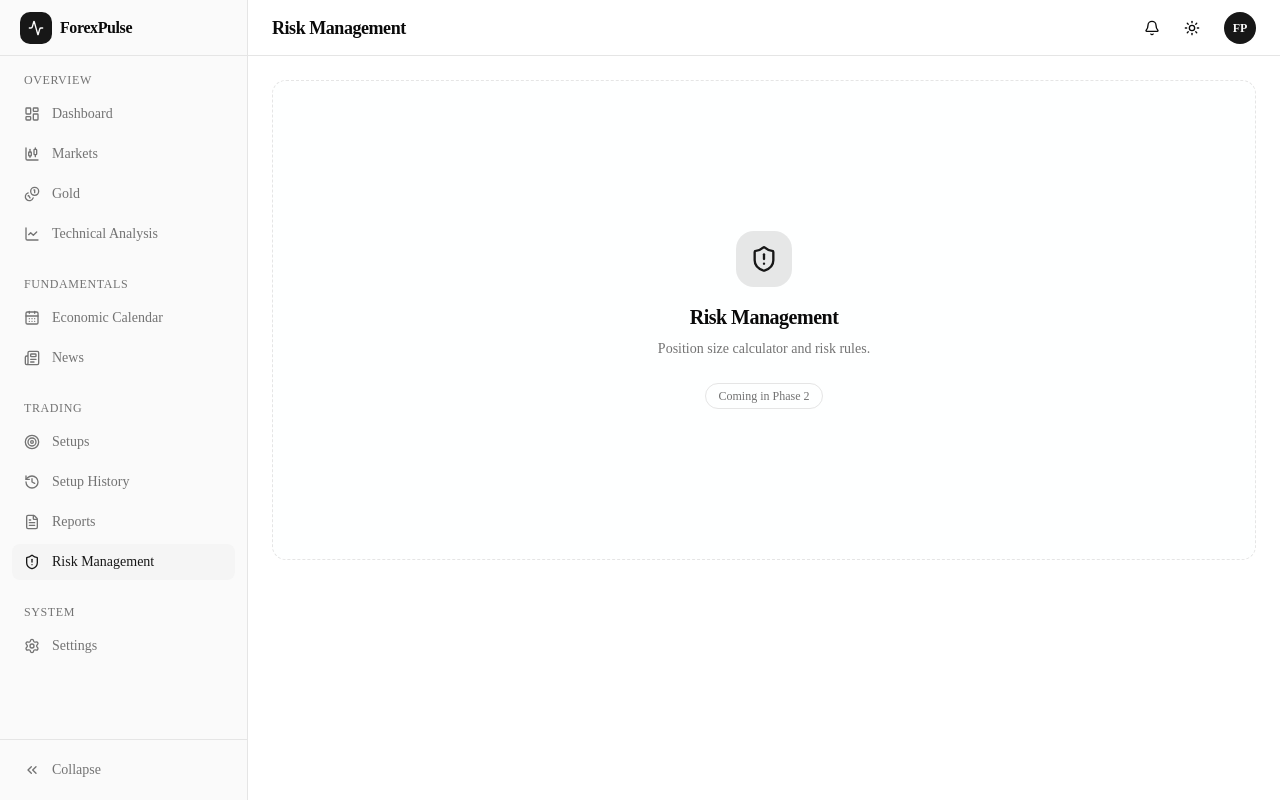
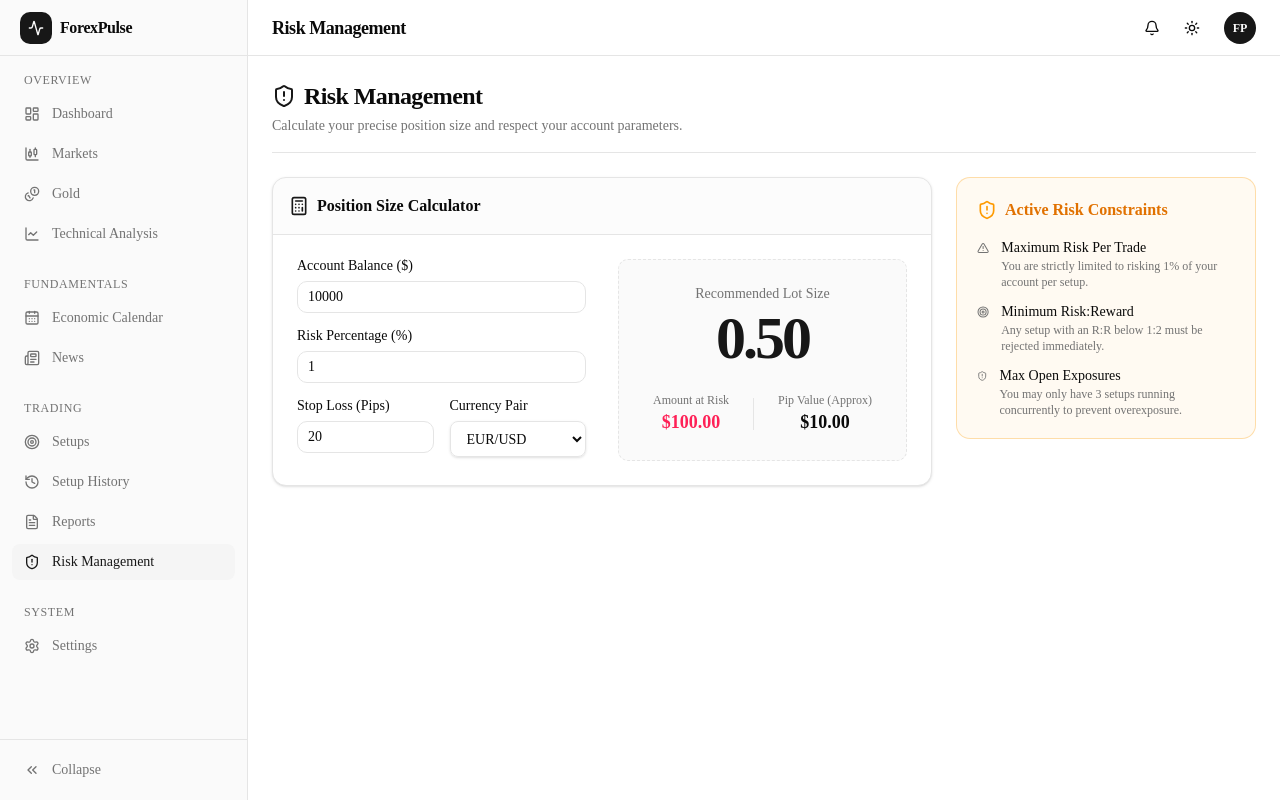
Before and after one commit to Cherubin-Hub/forex-pulse, a Next.js app: page /risk in a window 1280 px wide. Built offline with nearby package versions, Linux system fonts and the light colour scheme.

Commit message:
The Interactive Calculator

```diff
--- a/app/(dashboard)/risk/page.tsx
+++ b/app/(dashboard)/risk/page.tsx
@@ -1,13 +1,33 @@
 import { ShieldAlert } from "lucide-react";
-import { PagePlaceholder } from "@/components/shared/PagePlaceholder";
+import { PositionCalculator } from "@/components/risk/PositionCalculator";
+import { RiskRulesCard } from "@/components/risk/RiskRulesCard";
 
 export default function RiskPage() {
   return (
-    <PagePlaceholder
-      icon={ShieldAlert}
-      title="Risk Management"
-      description="Position size calculator and risk rules."
-      phase="Phase 2"
-    />
+    <div className="space-y-6 max-w-5xl">
+      <div className="flex items-center justify-between border-b border-border pb-4">
+        <div>
+          <h2 className="text-2xl font-bold tracking-tight flex items-center gap-2">
+            <ShieldAlert className="h-6 w-6 text-primary" />
+            Risk Management
+          </h2>
+          <p className="text-sm text-muted-foreground mt-1">
+            Calculate your precise position size and respect your account parameters.
+          </p>
+        </div>
+      </div>
+
+      <div className="grid gap-6 lg:grid-cols-[1fr_300px]">
+        {/* Main Calculator Area */}
+        <div className="space-y-6">
+          <PositionCalculator />
+        </div>
+
+        {/* Sidebar Constraints Area */}
+        <div className="space-y-6">
+          <RiskRulesCard />
+        </div>
+      </div>
+    </div>
   );
 }
--- a/components/providers/SettingsProvider.tsx
+++ b/components/providers/SettingsProvider.tsx
@@ -1,6 +1,6 @@
 "use client";
 
-import { createContext, useCallback, useEffect, useMemo, useState, type ReactNode } from "react";
+import { createContext, useContext, useCallback, useEffect, useMemo, useState, type ReactNode } from "react";
 import type { UserSettings } from "@/lib/schemas/settings";
 import { DEFAULT_SETTINGS } from "@/lib/constants/settings";
 import { clearSettings, loadSettings, saveSettings } from "@/lib/storage/settingsStorage";
@@ -41,3 +41,11 @@ export function SettingsProvider({ children }: { children: ReactNode }) {
 
   return <SettingsContext.Provider value={value}>{children}</SettingsContext.Provider>;
 }
+
+export function useSettings() {
+  const context = useContext(SettingsContext);
+  if (!context) {
+    throw new Error("useSettings must be used within a SettingsProvider");
+  }
+  return context;
+}
--- /dev/null
+++ b/components/risk/PositionCalculator.tsx
@@ -0,0 +1,126 @@
+"use client";
+
+import { useState, useEffect } from "react";
+import { Calculator } from "lucide-react";
+import { useSettings } from "@/components/providers/SettingsProvider";
+import { Input } from "@/components/ui/input";
+import { Label } from "@/components/ui/label";
+import { INSTRUMENTS } from "@/lib/constants/instruments";
+import { formatPrice } from "@/lib/formatters";
+
+export function PositionCalculator() {
+  const { settings, isLoaded } = useSettings();
+
+  // Local state for the calculator
+  const [balance, setBalance] = useState<number>(10000);
+  const [riskPercent, setRiskPercent] = useState<number>(1);
+  const [stopLoss, setStopLoss] = useState<number>(20);
+  const [pair, setPair] = useState("EURUSD");
+
+  // Automatically sync the risk percent from user settings when loaded
+  useEffect(() => {
+    if (isLoaded && settings) {
+      setRiskPercent(settings.riskPerTradePercent);
+    }
+  }, [isLoaded, settings]);
+
+  // Position Sizing Math
+  const riskAmount = balance * (riskPercent / 100);
+
+  // Note: This is a simplified approximation. For XXX/USD pairs, 1 standard lot = $10/pip.
+  // For JPY quote pairs, it fluctuates based on current exchange rates, roughly $6.50/pip right now.
+  const isJpy = pair.includes("JPY");
+  const pipValue = isJpy ? 6.5 : 10;
+
+  // Prevent division by zero
+  const rawLotSize = stopLoss > 0 ? riskAmount / (stopLoss * pipValue) : 0;
+  const lotSize = stopLoss > 0 ? Math.max(0.01, Number(rawLotSize.toFixed(2))) : 0;
+
+  // Hydration safety: render a skeleton until settings load
+  if (!isLoaded) {
+    return <div className="h-[400px] animate-pulse rounded-xl bg-card/50 border border-border"></div>;
+  }
+
+  return (
+    <div className="rounded-xl border border-border bg-card shadow-sm overflow-hidden">
+      <div className="flex items-center gap-2 border-b border-border bg-muted/30 p-4">
+        <Calculator className="h-5 w-5 text-primary" />
+        <h3 className="font-semibold">Position Size Calculator</h3>
+      </div>
+
+      <div className="p-6 grid gap-8 md:grid-cols-2">
+        {/* Input Form */}
+        <div className="space-y-4">
+          <div className="space-y-2">
+            <Label>Account Balance ($)</Label>
+            <Input
+              type="number"
+              value={balance || ""}
+              onChange={(e) => setBalance(Number(e.target.value))}
+            />
+          </div>
+
+          <div className="space-y-2">
+            <Label>Risk Percentage (%)</Label>
+            <Input
+              type="number"
+              step="0.1"
+              value={riskPercent || ""}
+              onChange={(e) => setRiskPercent(Number(e.target.value))}
+            />
+          </div>
+
+          <div className="grid grid-cols-2 gap-4">
+            <div className="space-y-2">
+              <Label>Stop Loss (Pips)</Label>
+              <Input
+                type="number"
+                value={stopLoss || ""}
+                onChange={(e) => setStopLoss(Number(e.target.value))}
+              />
+            </div>
+            <div className="space-y-2">
+              <Label>Currency Pair</Label>
+              {/* Using native select styled like shadcn for simplicity */}
+              <select
+                className="flex h-9 w-full rounded-md border border-input bg-transparent px-3 py-1 text-sm shadow-sm focus-visible:outline-none focus-visible:ring-1 focus-visible:ring-ring"
+                value={pair}
+                onChange={(e) => setPair(e.target.value)}
+              >
+                {INSTRUMENTS.map((inst) => (
+                  <option key={inst.symbol} value={inst.symbol}>
+                    {inst.displayName}
+                  </option>
+                ))}
+              </select>
+            </div>
+          </div>
+        </div>
+
+        {/* Output Display */}
+        <div className="flex flex-col items-center justify-center rounded-lg bg-muted/50 p-6 text-center border border-dashed border-border">
+          <p className="text-sm font-medium text-muted-foreground mb-1">Recommended Lot Size</p>
+          <p className="text-6xl font-bold tracking-tighter text-primary mb-6">
+            {lotSize.toFixed(2)}
+          </p>
+
+          <div className="flex items-center gap-6 w-full justify-center">
+            <div>
+              <p className="text-xs text-muted-foreground">Amount at Risk</p>
+              <p className="text-lg font-semibold text-rose-500 tabular-nums">
+                ${formatPrice(riskAmount, 2)}
+              </p>
+            </div>
+            <div className="h-8 w-px bg-border"></div>
+            <div>
+              <p className="text-xs text-muted-foreground">Pip Value (Approx)</p>
+              <p className="text-lg font-semibold tabular-nums">
+                ${formatPrice(pipValue, 2)}
+              </p>
+            </div>
+          </div>
+        </div>
+      </div>
+    </div>
+  );
+}
--- /dev/null
+++ b/components/risk/RiskRulesCard.tsx
@@ -0,0 +1,49 @@
+"use client";
+
+import { ShieldAlert, Target, AlertTriangle } from "lucide-react";
+import { useSettings } from "@/components/providers/SettingsProvider";
+
+export function RiskRulesCard() {
+  const { settings, isLoaded } = useSettings();
+
+  if (!isLoaded || !settings) return null;
+
+  return (
+    <div className="rounded-xl border border-amber-500/30 bg-amber-500/5 p-5">
+      <div className="flex items-center gap-2 mb-4">
+        <ShieldAlert className="h-5 w-5 text-amber-500" />
+        <h3 className="font-semibold text-amber-600 dark:text-amber-500">Active Risk Constraints</h3>
+      </div>
+
+      <ul className="space-y-3">
+        <li className="flex items-start gap-3">
+          <AlertTriangle className="h-4 w-4 mt-0.5 text-muted-foreground" />
+          <div>
+            <p className="text-sm font-medium">Maximum Risk Per Trade</p>
+            <p className="text-xs text-muted-foreground">
+              You are strictly limited to risking {settings.riskPerTradePercent}% of your account per setup.
+            </p>
+          </div>
+        </li>
+        <li className="flex items-start gap-3">
+          <Target className="h-4 w-4 mt-0.5 text-muted-foreground" />
+          <div>
+            <p className="text-sm font-medium">Minimum Risk:Reward</p>
+            <p className="text-xs text-muted-foreground">
+              Any setup with an R:R below 1:{settings.minRiskReward} must be rejected immediately.
+            </p>
+          </div>
+        </li>
+        <li className="flex items-start gap-3">
+          <ShieldAlert className="h-4 w-4 mt-0.5 text-muted-foreground" />
+          <div>
+            <p className="text-sm font-medium">Max Open Exposures</p>
+            <p className="text-xs text-muted-foreground">
+              You may only have {settings.maxOpenSetups} setups running concurrently to prevent overexposure.
+            </p>
+          </div>
+        </li>
+      </ul>
+    </div>
+  );
+}
```
